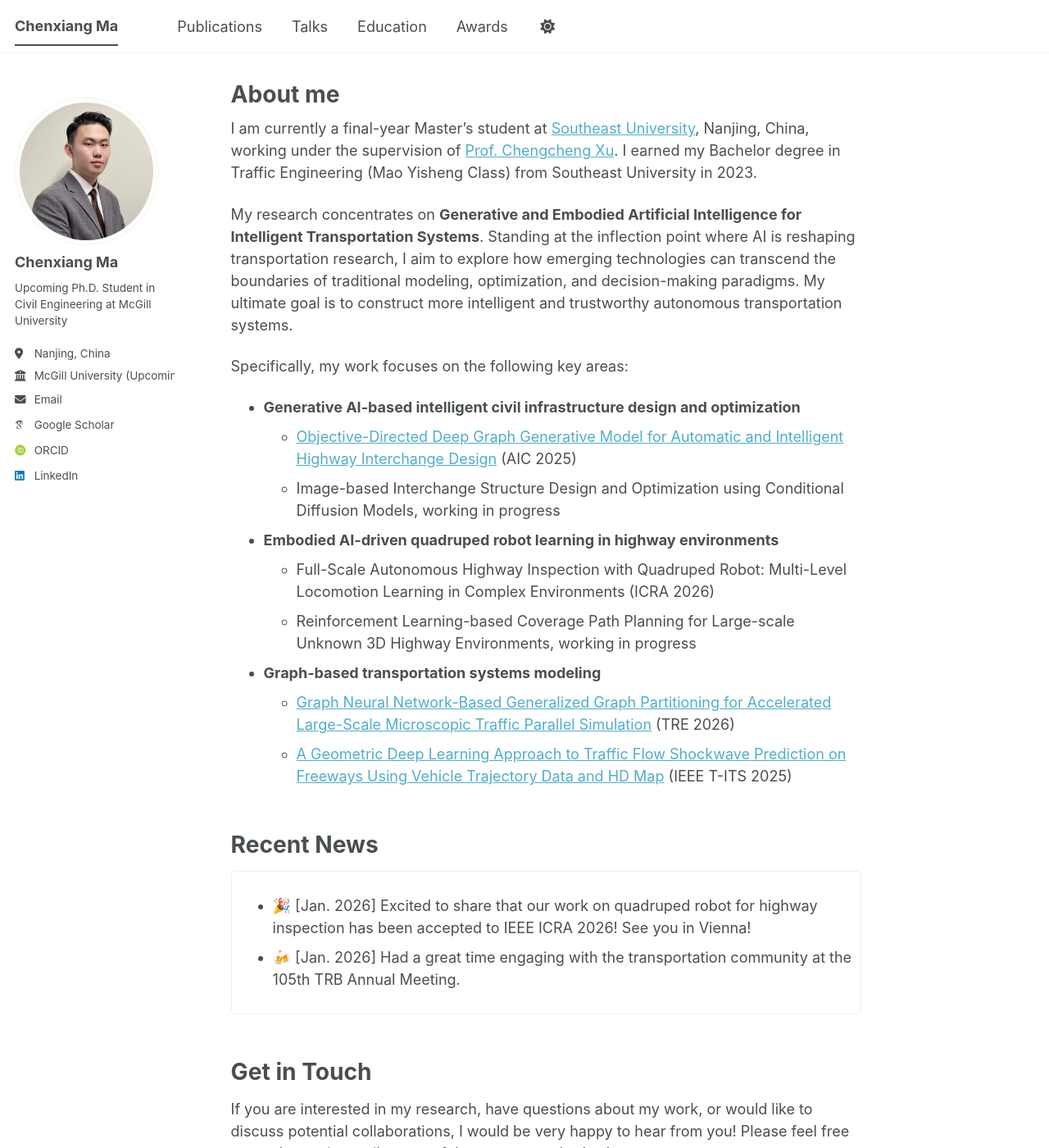
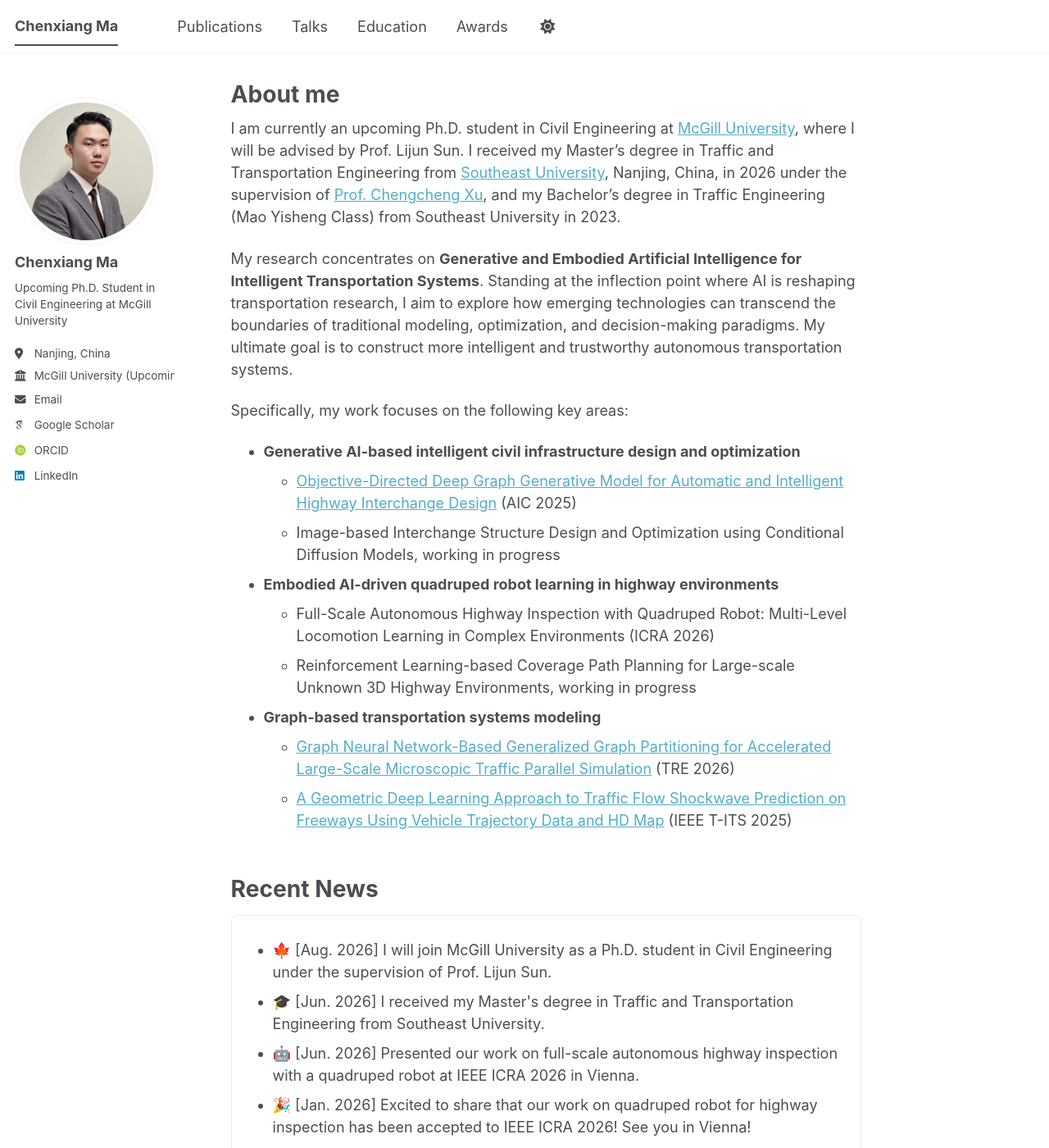
Before and after one commit to macxii23/macxii23.github.io, a Jekyll site: the page built from _pages/about.md, in a window 1280 px wide and 1400 px high. Shown: the whole window at 82% size. Built offline with Jekyll 4.4.1, drawn with Linux system fonts in a browser that asks for light colours; some web fonts are replaced; a script bundle is joined from its source files by our own code; library files that are not in the unit come from our copies; some of the changed text lies outside the part shown.

Commit message:
Update about.md

```diff
--- a/_pages/about.md
+++ b/_pages/about.md
@@ -7,7 +7,7 @@ redirect_from:
   - /about.html
 ---
 
-I am currently a final-year Master's student at [Southeast University](https://www.seu.edu.cn/), Nanjing, China, working under the supervision of [Prof. Chengcheng Xu](https://scholar.google.com/citations?user=LzmJ1nkAAAAJ&hl=en). I earned my Bachelor degree in Traffic Engineering (Mao Yisheng Class) from Southeast University in 2023.
+I am currently an upcoming Ph.D. student in Civil Engineering at [McGill University](https://www.mcgill.ca/), where I will be advised by Prof. Lijun Sun. I received my Master's degree in Traffic and Transportation Engineering from [Southeast University](https://www.seu.edu.cn/), Nanjing, China, in 2026 under the supervision of [Prof. Chengcheng Xu](https://scholar.google.com/citations?user=LzmJ1nkAAAAJ&hl=en), and my Bachelor's degree in Traffic Engineering (Mao Yisheng Class) from Southeast University in 2023.
 
 My research concentrates on **Generative and Embodied Artificial Intelligence for Intelligent Transportation Systems**. Standing at the inflection point where AI is reshaping transportation research, I aim to explore how emerging technologies can transcend the boundaries of traditional modeling, optimization, and decision-making paradigms. My ultimate goal is to construct more intelligent and trustworthy autonomous transportation systems.
 
@@ -31,8 +31,11 @@ Specifically, my work focuses on the following key areas:
 
 <div style="max-height: 500px; overflow-y: auto; padding: 10px; border: 1px solid #eee; border-radius: 5px;">
 <ul>
+  <li>🍁 [Aug. 2026] I will join McGill University as a Ph.D. student in Civil Engineering under the supervision of Prof. Lijun Sun.  </li>
+  <li>🎓 [Jun. 2026] I received my Master's degree in Traffic and Transportation Engineering from Southeast University.  </li>
+  <li>🤖 [Jun. 2026] Presented our work on full-scale autonomous highway inspection with a quadruped robot at IEEE ICRA 2026 in Vienna.  </li>
   <li>🎉 [Jan. 2026] Excited to share that our work on quadruped robot for highway inspection has been accepted to IEEE ICRA 2026! See you in Vienna!  </li>
-  <li>🍻 [Jan. 2026] Had a great time engaging with the transportation community at the 105th TRB Annual Meeting.  </li>
+  <li>🍻 [Jan. 2026] Had a great time engaging with the transportation community at the 105th TRB Annual Meeting in Washington, D.C.  </li>
 </ul>
 </div>
 
```
